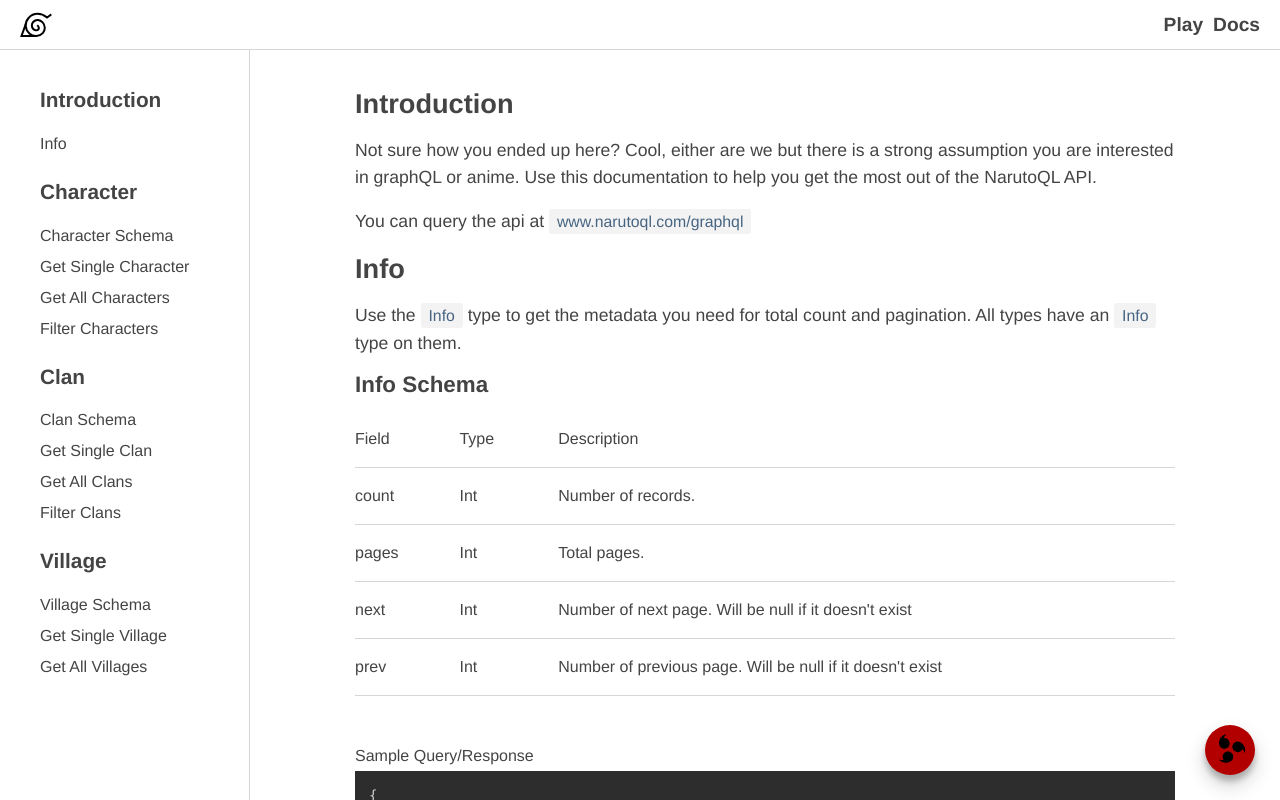
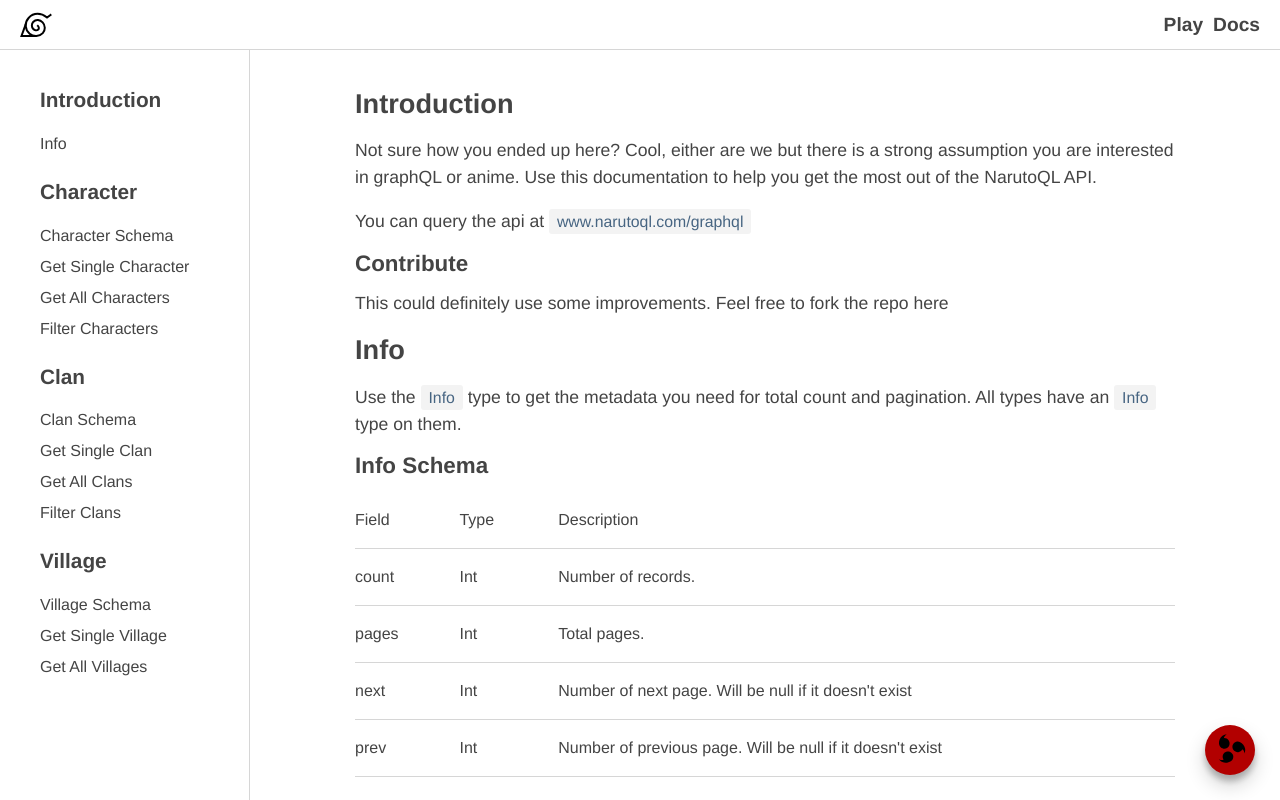
Before and after one commit to bautistaaa/narutoQL, a Next.js app in the folder src/client/: page /docs in a window 1280 px wide. Shown: the top 800 px of the page. Built offline with nearby package versions, Linux system fonts and the light colour scheme.

Commit message:
chore: ok ok ok its public

```diff
--- a/src/client/pages/_app.tsx
+++ b/src/client/pages/_app.tsx
@@ -13,7 +13,7 @@ function MyApp({ Component, pageProps }) {
         <link rel="icon" href="/favicon.ico" />
         <meta property="og:title" content="NarutoQL" />
         <meta property="og:description" content="Naruto GraphQL API" />
-        <meta property="og:image" content="https://imgur.com/a/MuomDk0" />
+        <meta property="og:image" content="http://imgur.com/a/MuomDk0" />
       </Head>
       <GoogleTag />
 
--- a/src/client/pages/docs.tsx
+++ b/src/client/pages/docs.tsx
@@ -87,6 +87,14 @@ const Docs = () => {
             You can query the api at{' '}
             <code className="code-text">www.narutoql.com/graphql</code>
           </p>
+          <h3>Contribute</h3>
+          <p>
+            This could definitely use some improvements. Feel free to fork the
+            repo{' '}
+            <a href="https://github.com/bautistaaa/narutoQL" target="_blank">
+              <strong>here</strong>
+            </a>
+          </p>
 
           <div className={styles.anchor} id="info" />
           <h2>Info</h2>
```
